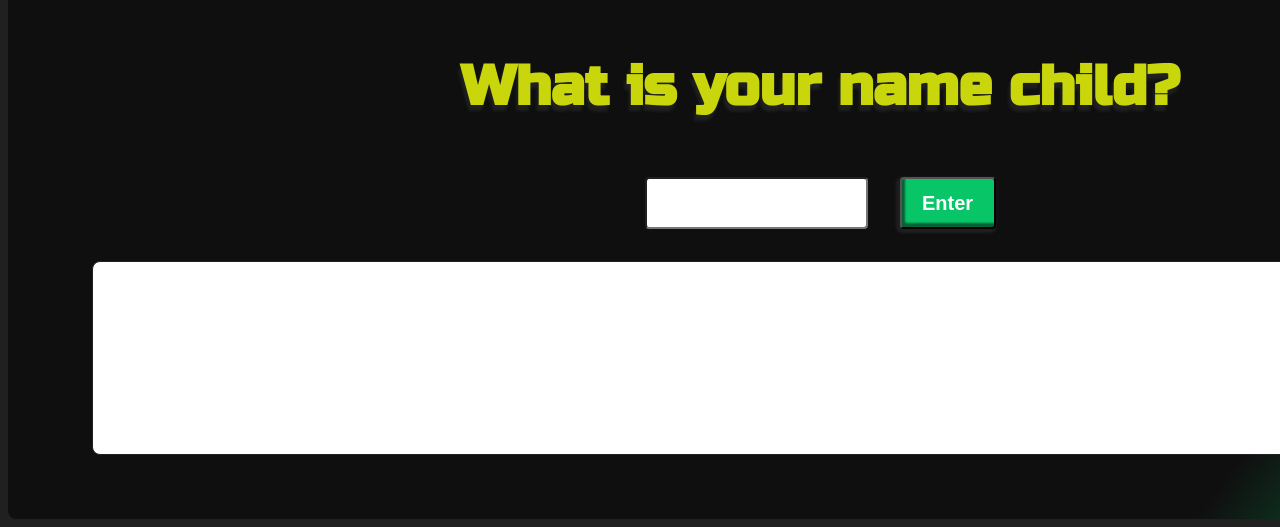
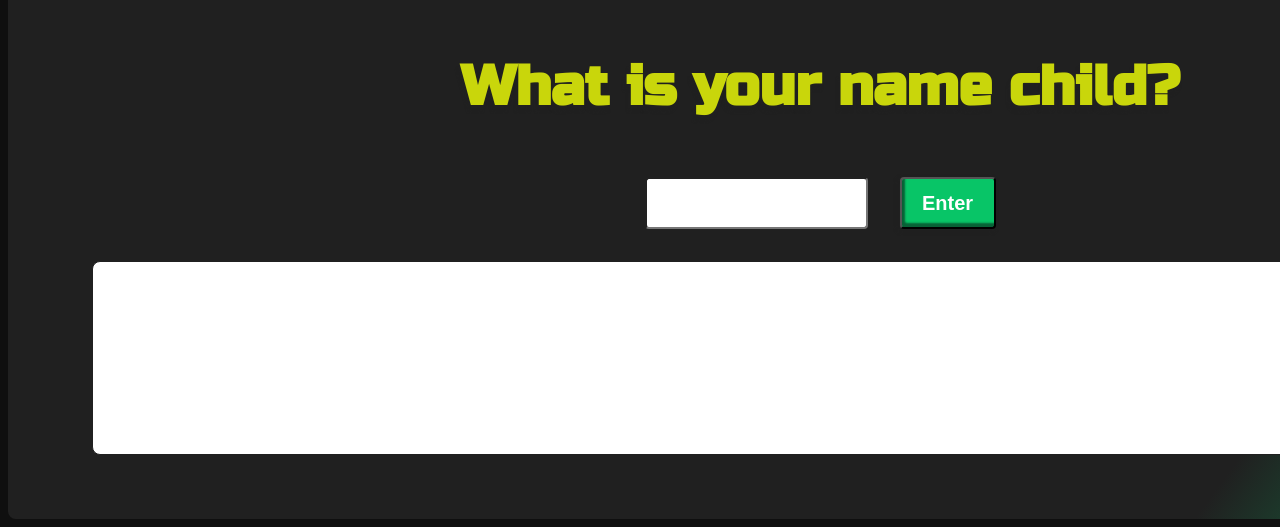
Before and after one commit to weProtectUs/messagegenerator, a plain HTML site: page index.html in a window 1280 px wide. Shown: the part 778-1305 px from the top of the page. Drawn offline with Linux system fonts and the light colour scheme.

Commit message:
change colors on page

```diff
--- a/style.css
+++ b/style.css
@@ -2,7 +2,7 @@ html {
     font-size: 16px;
 }
 body {
-   background-color: #202020;
+   background-color: #0f0f0f;
 }
 
 .main-title {
@@ -36,7 +36,7 @@ body {
     padding: 2rem 3.25rem;
     text-align: center;
     margin: 0 auto;
-    background: linear-gradient(0.35turn, #0f0f0f 80%, #0d9c55);
+    background: linear-gradient(0.35turn, #202020 80%, #0d9c55);
 }
 
 .content-box p {
```
Also changed, not shown: messages.js (added).
